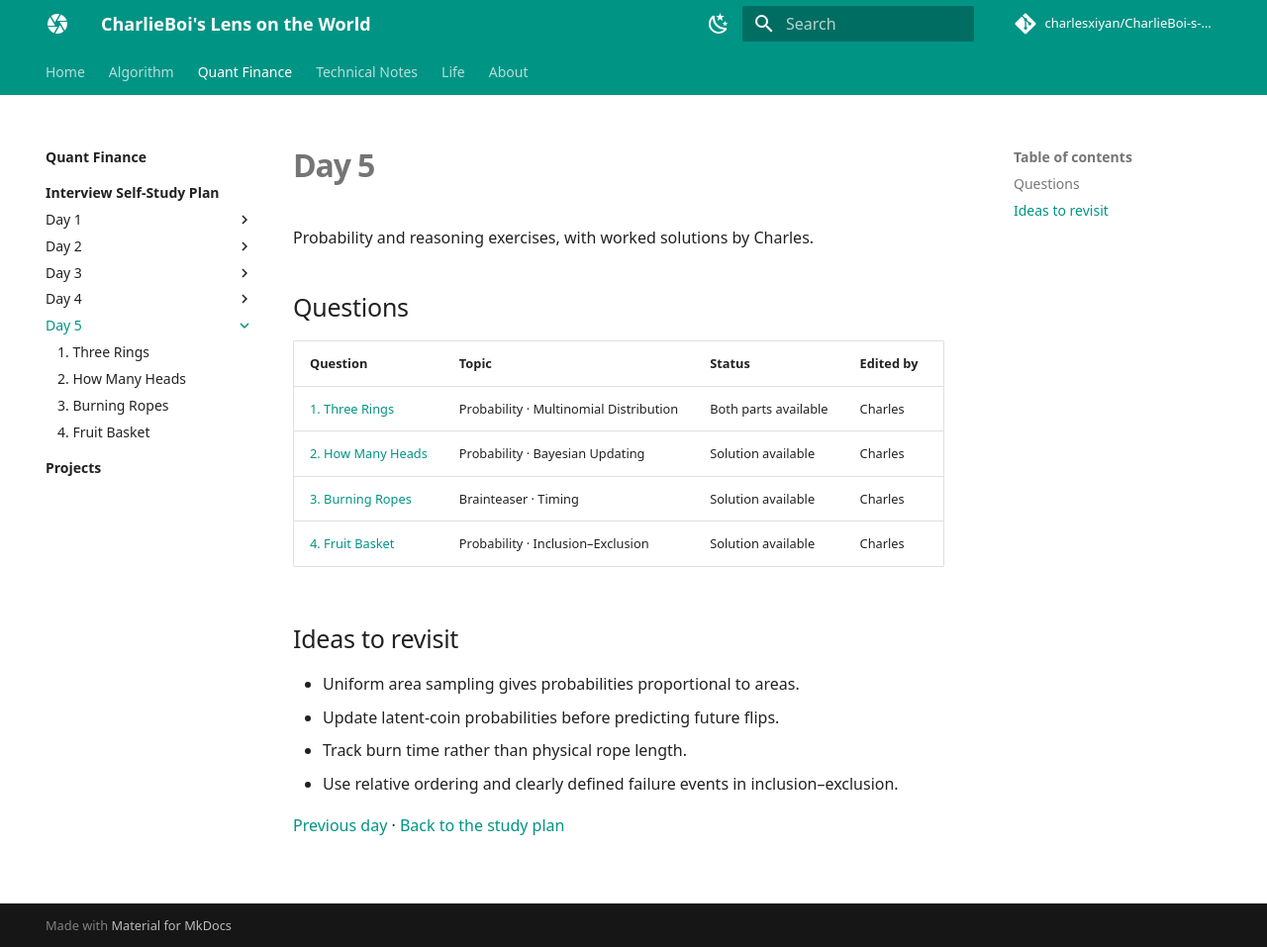
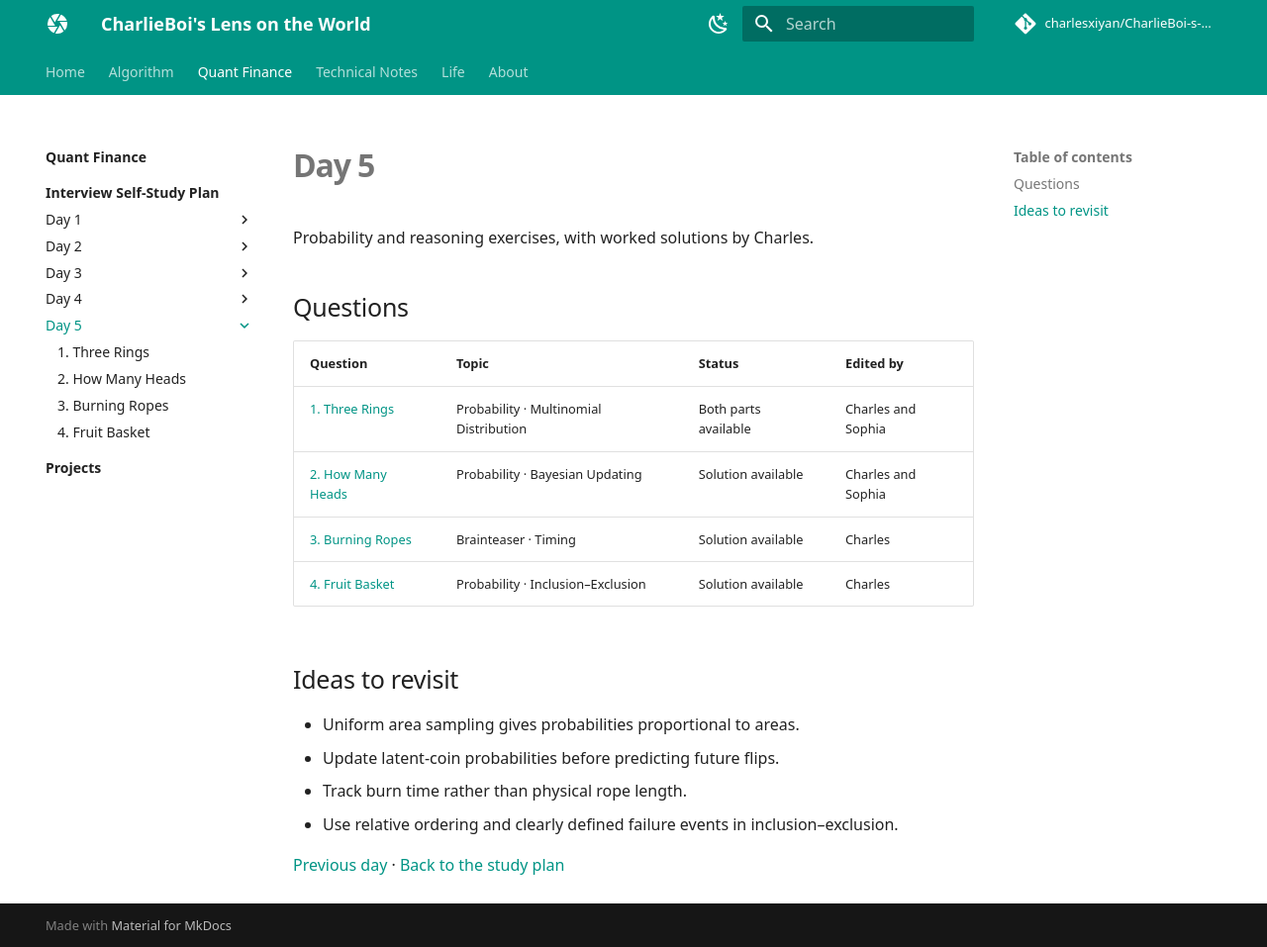
Before and after one commit to charlesxiyan/CharlieBoi-s-Lens-on-the-World, an MkDocs documentation site: the page built from docs/quant-finance/day-5/index.md, in a window 1280 px wide and 957 px high. Shown: the whole window at 99% size. Built offline with MkDocs 1.6.1 and Material for MkDocs 9.7.7, drawn with Linux system fonts in a browser that asks for light colours; comment, search, counter and statistics services are not loaded.

Commit message:
Update editors for questions in index.md

```diff
--- a/docs/quant-finance/day-5/index.md
+++ b/docs/quant-finance/day-5/index.md
@@ -6,8 +6,8 @@ Probability and reasoning exercises, with worked solutions by Charles.
 
 | Question | Topic | Status | Edited by |
 | --- | --- | --- | --- |
-| [1. Three Rings](question-1.md) | Probability · Multinomial Distribution | Both parts available | Charles |
-| [2. How Many Heads](question-2.md) | Probability · Bayesian Updating | Solution available | Charles |
+| [1. Three Rings](question-1.md) | Probability · Multinomial Distribution | Both parts available | Charles and Sophia |
+| [2. How Many Heads](question-2.md) | Probability · Bayesian Updating | Solution available | Charles and Sophia |
 | [3. Burning Ropes](question-3.md) | Brainteaser · Timing | Solution available | Charles |
 | [4. Fruit Basket](question-4.md) | Probability · Inclusion–Exclusion | Solution available | Charles |
 
```
